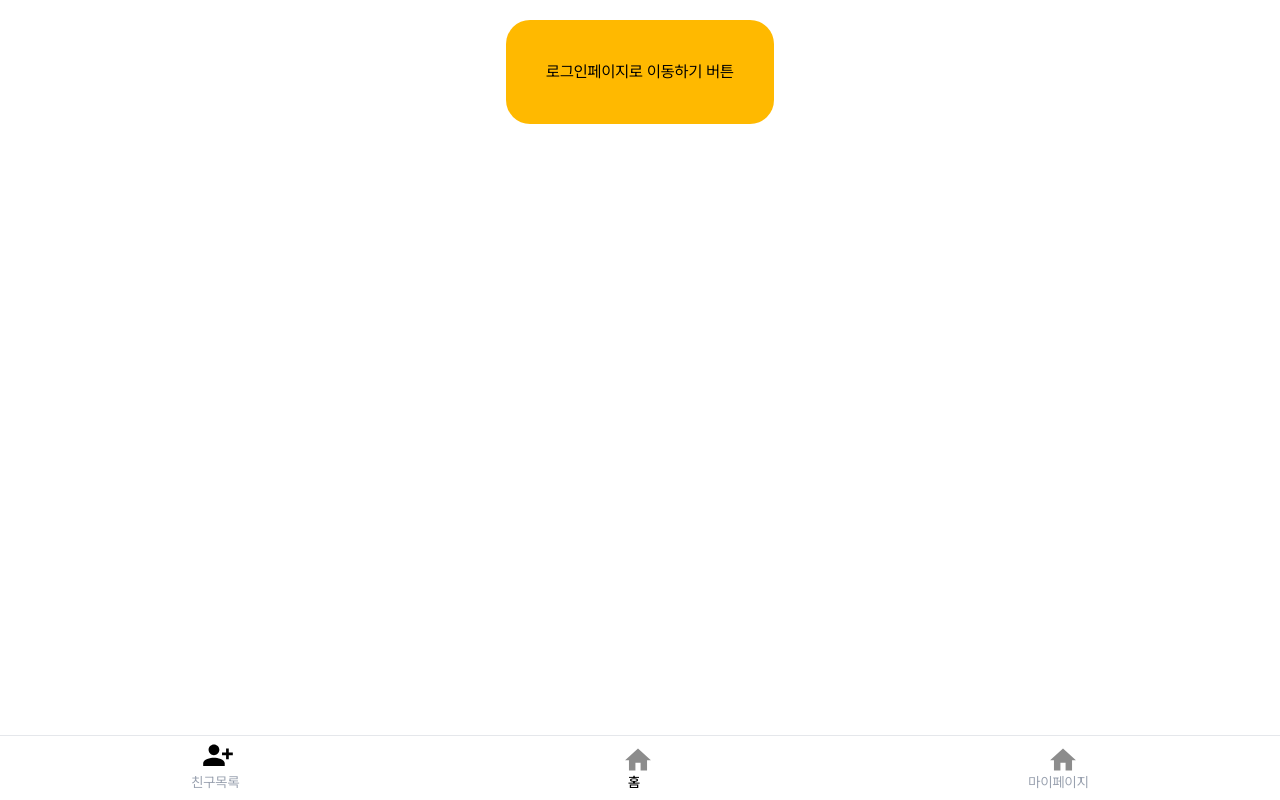
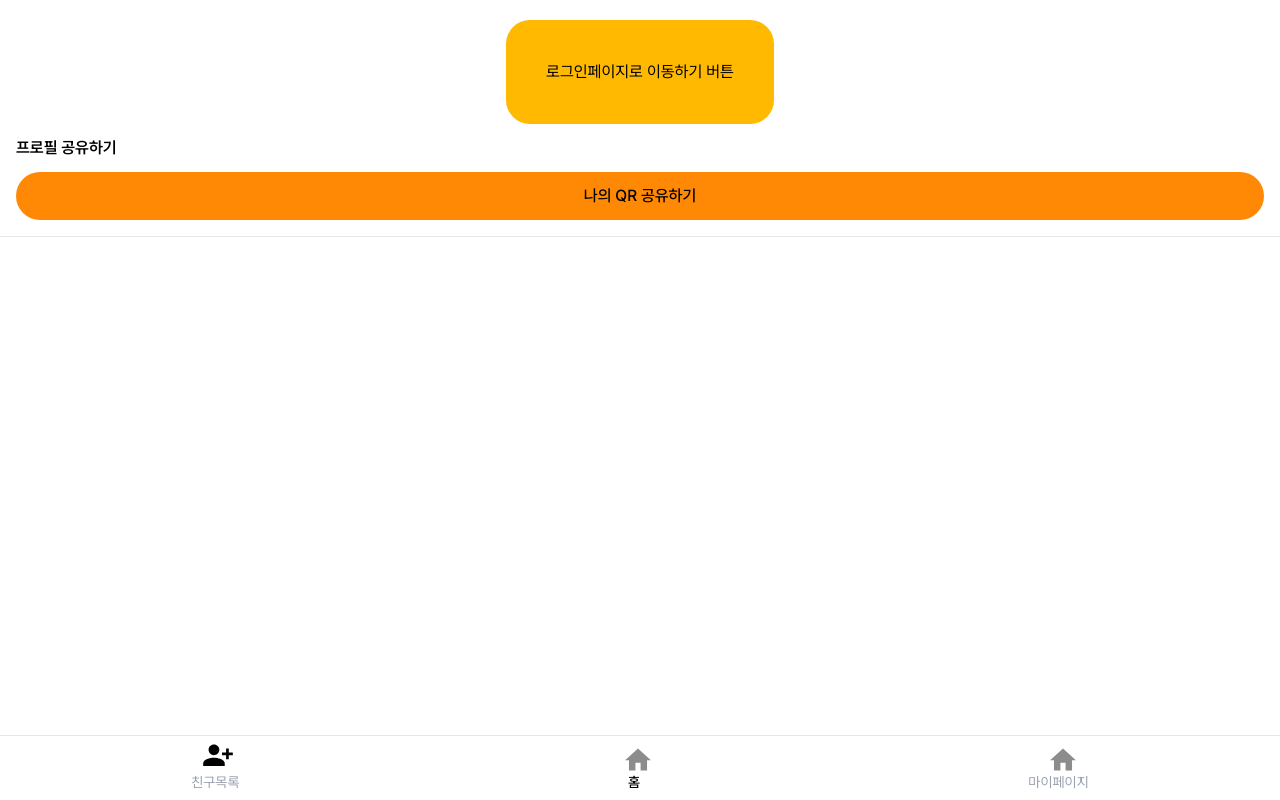
Before and after one commit to Peeliee/peelie-web, a React (Vite) app: page / in a window 1280 px wide. Built offline with nearby package versions, Linux system fonts and the light colour scheme; no server answers.

Commit message:
[feat] 프로필 공유 섹션 생성, qr모달 일부 수정

```diff
--- a/src/features/qr-scanner/ui/QrModal.tsx
+++ b/src/features/user/ui/QrModal.tsx
@@ -5,9 +5,8 @@ import {
   DialogHeader,
   DialogTitle,
   DialogDescription,
-} from "@/shared/ui/common/dialog";
-import { Button } from "@/shared/ui/common/button";
-import { QRCodeSVG } from "qrcode.react";
+} from '@/shared/ui/common/dialog';
+import { QRCodeSVG } from 'qrcode.react';
 
 type QrModalProps = {
   url: string;
@@ -29,7 +28,14 @@ export function QrModal({
   return (
     <Dialog>
       <DialogTrigger asChild>
-        <Button variant="outline">{triggerLabel}</Button>
+        <button
+          className={`
+            w-full rounded-3xl py-3 font-medium
+            bg-orange-400
+          `}
+        >
+          {triggerLabel}
+        </button>
       </DialogTrigger>
       <DialogContent className="sm:max-w-[360px] overflow-hidden p-0">
         <div className="bg-[linear-gradient(180deg,#F98A2B_0%,#FFB24D_100%)] p-6 sm:p-8 text-center">
--- a/src/pages/Home/HomePage.tsx
+++ b/src/pages/Home/HomePage.tsx
@@ -1,6 +1,7 @@
+import { useNavigate } from 'react-router-dom';
 import { useKakaoAuthCode } from '@/features/auth/hooks/useKakaoAuthCode';
 import { GlobalNavigationBar } from '@/widgets/GlobalNavigationBar/ui/GlobalNavigationBar';
-import { useNavigate } from 'react-router-dom';
+import { ProfileShareSection } from '@/widgets/ProfileShareSection/ProfileShareSection';
 
 const HomePage = () => {
   const navigate = useNavigate();
@@ -18,6 +19,7 @@ const HomePage = () => {
           로그인페이지로 이동하기 버튼
         </button>
       </div>
+      <ProfileShareSection />
       <GlobalNavigationBar />
     </div>
   );
--- /dev/null
+++ b/src/widgets/ProfileShareSection/ProfileShareSection.tsx
@@ -0,0 +1,23 @@
+import { QrModal } from '@/features/user/ui/QrModal';
+
+interface ProfileShareSectionProps {
+  onShareClick?: () => void;
+}
+
+export const ProfileShareSection = ({ onShareClick }: ProfileShareSectionProps) => {
+  return (
+    <div className="w-full border-b border-gray-200">
+      <h2 className="px-4 py-3 font-semibold text-black">프로필 공유하기</h2>
+      <div className="px-4 pb-4">
+        <QrModal
+          url="naver.com"
+          triggerLabel="나의 QR 공유하기"
+          title="QR을 스캔해주세요"
+          description="교류하고자 하는 친구에게 나의 QR을 보여주세요"
+          tagText="적극적인 교류자"
+          userName="유지원"
+        />
+      </div>
+    </div>
+  );
+};
```
